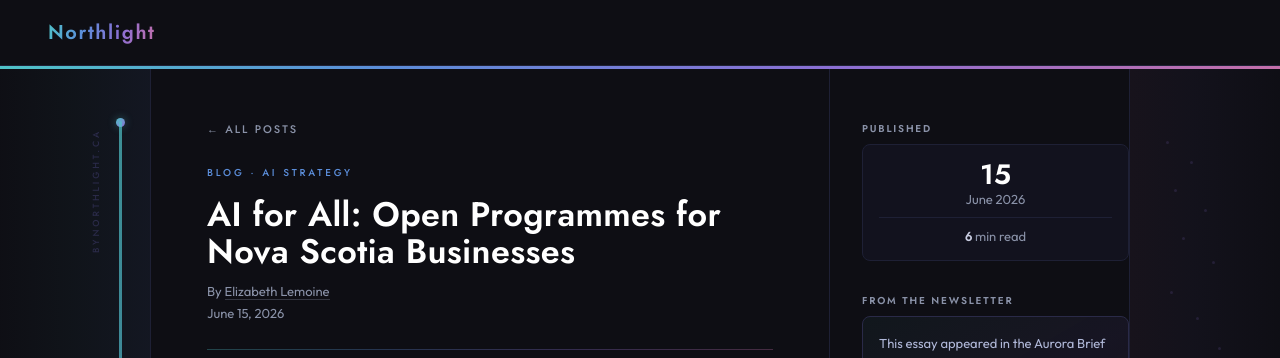
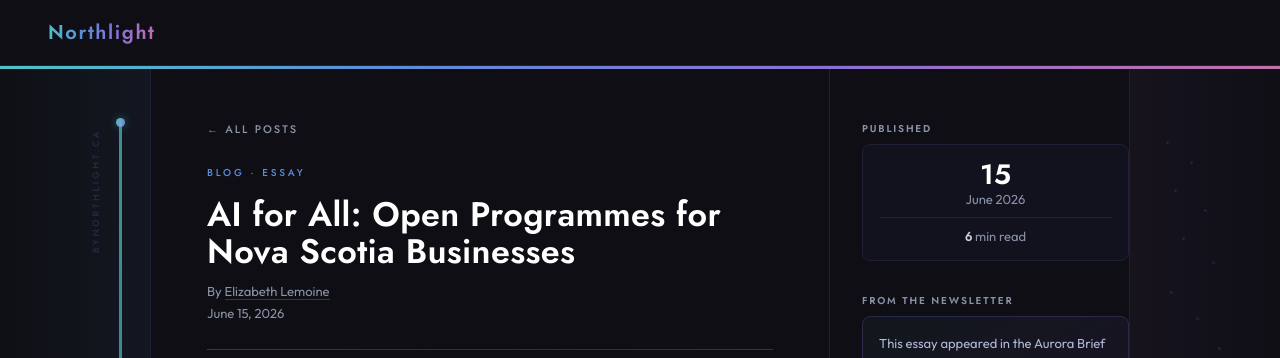
Before and after one commit to elizabethlemoine33-commits/bynorthlight-site, a Jekyll site: the page built from blog/ai-for-all-programmes-nova-scotia-businesses.md, in a window 1280 px wide and 900 px high. Shown: the top 358 px of the window. Built offline with Jekyll 4.4.1, drawn with Linux system fonts in a browser that asks for light colours.

Commit message:
fix(blog): update ai-for-all source label to Blog · Essay
Was planned for Aurora Brief but did not go there.
Changed source_label from "Blog · AI Strategy" to "Blog · Essay".

Co-Authored-By: Claude Sonnet 4.6 <noreply@anthropic.com>

```diff
--- a/blog/ai-for-all-programmes-nova-scotia-businesses.md
+++ b/blog/ai-for-all-programmes-nova-scotia-businesses.md
@@ -8,7 +8,7 @@ date: 2026-06-15
 date_modified: "2026-07-09"
 published_time: "2026-06-15T00:00:00.000Z"
 permalink: /blog/ai-for-all-programmes-nova-scotia-businesses.html
-source_label: "Blog · AI Strategy"
+source_label: "Blog · Essay"
 source_class: source-essay
 read_time: 6
 tags:
```
